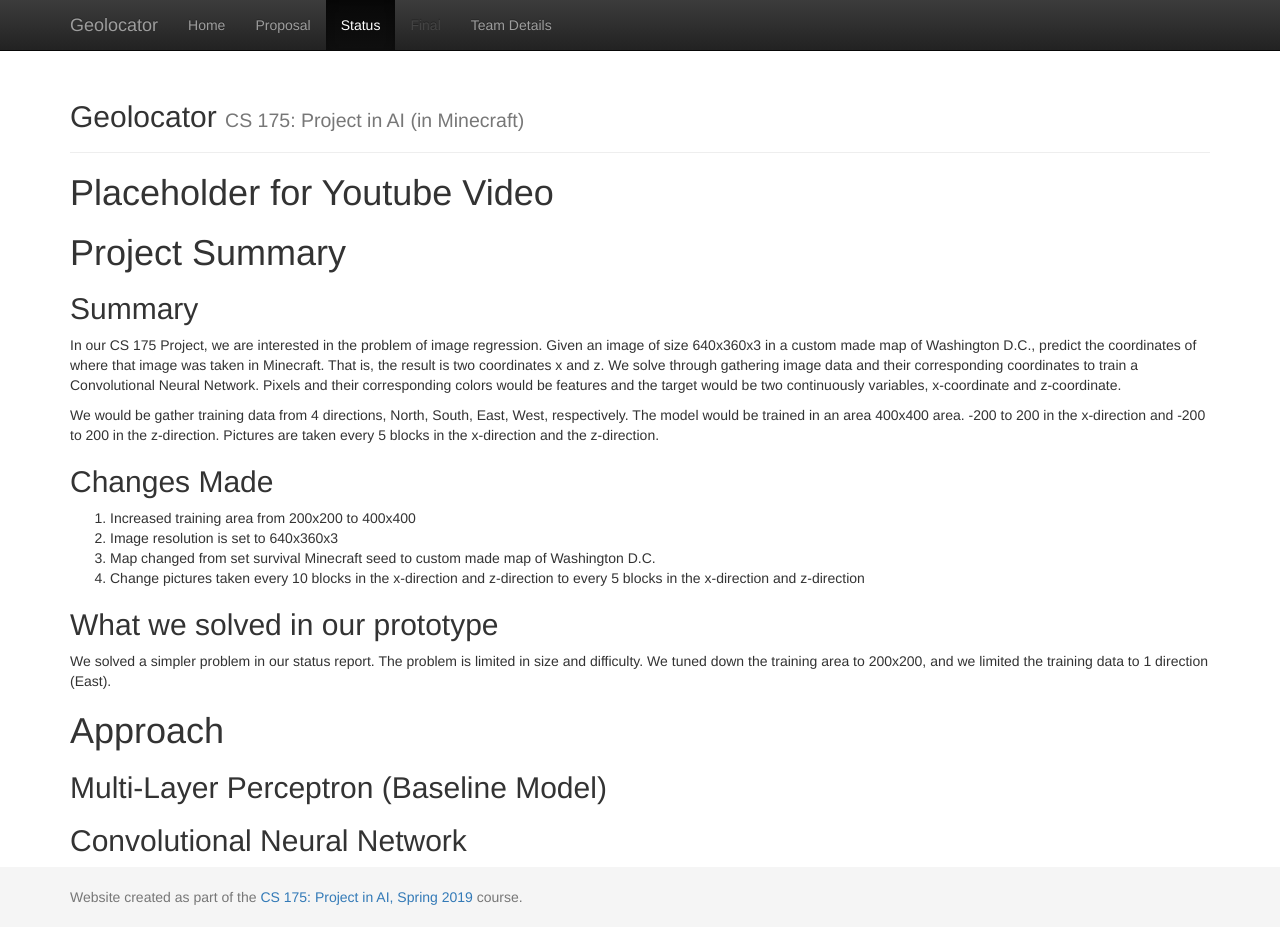
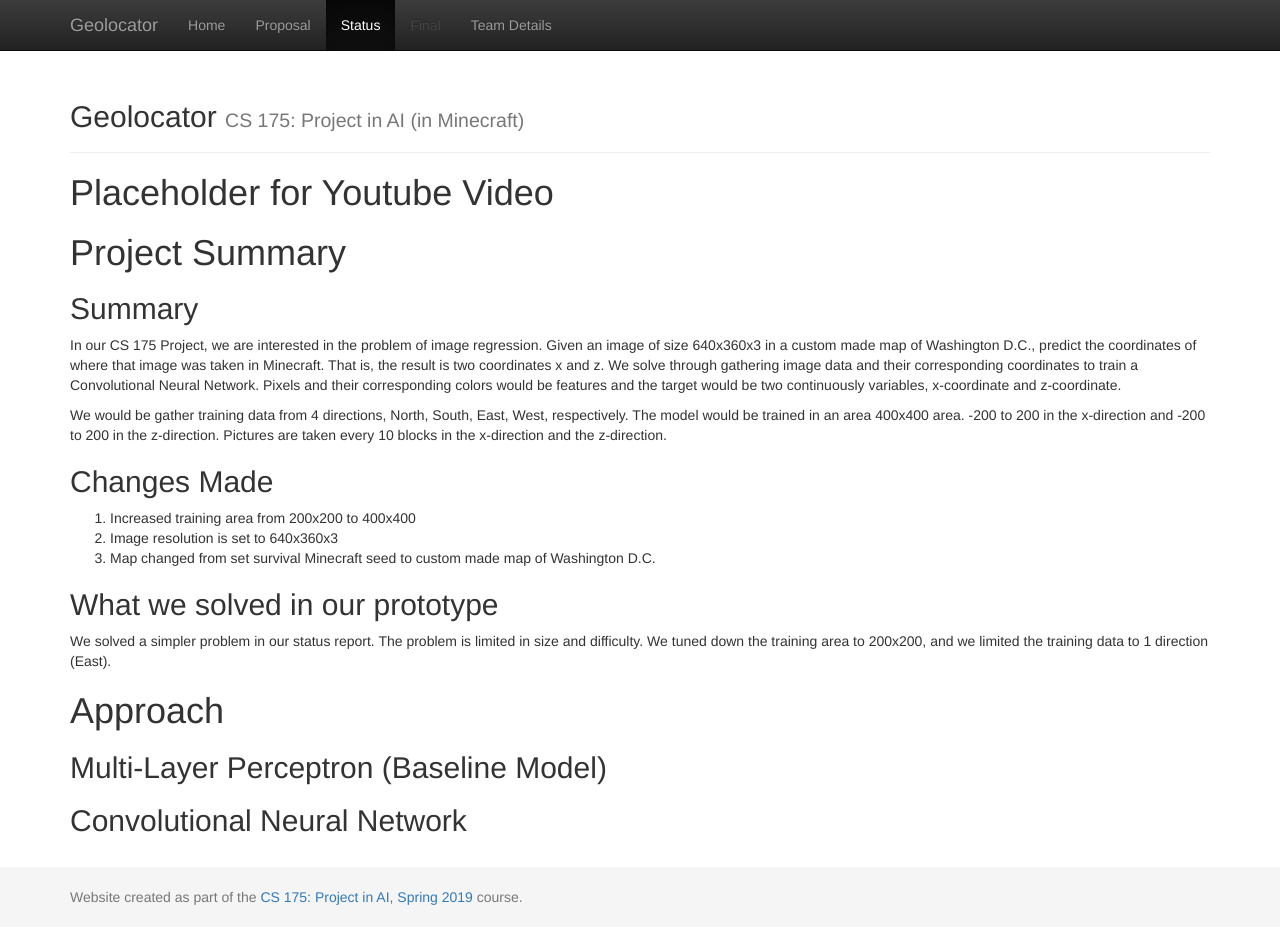
Before and after one commit to TracyZhangyr/Minecraft-Geolocator, a Jekyll site: the page built from docs/status.md, in a window 1280 px wide and 927 px high. Built offline with Jekyll 4.4.1, drawn with Linux system fonts in a browser that asks for light colours.

Commit message:
revert some changes

```diff
--- a/docs/status.md
+++ b/docs/status.md
@@ -12,14 +12,14 @@ title: Status
 
 In our CS 175 Project, we are interested in the problem of image regression. Given an image of size 640x360x3 in a custom made map of Washington D.C., predict the coordinates of where that image was taken in Minecraft. That is, the result is two coordinates x and z. We solve through gathering image data and their corresponding coordinates to train a Convolutional Neural Network. Pixels and their corresponding colors would be features and the target would be two continuously variables, x-coordinate and z-coordinate.
 
-We would be gather training data from 4 directions, North, South, East, West, respectively. The model would be trained in an area 400x400 area. -200 to 200 in the x-direction and -200 to 200 in the z-direction. Pictures are taken every 5 blocks in the x-direction and the z-direction.
+We would be gather training data from 4 directions, North, South, East, West, respectively. The model would be trained in an area 400x400 area. -200 to 200 in the x-direction and -200 to 200 in the z-direction. Pictures are taken every 10 blocks in the x-direction and the z-direction.
 
 ## Changes Made
 
 1.	Increased training area from 200x200 to 400x400
 2.	Image resolution is set to 640x360x3
 3.	Map changed from set survival Minecraft seed to custom made map of Washington D.C.
-4.	Change pictures taken every 10 blocks in the x-direction and z-direction to every 5 blocks in the x-direction and z-direction
+
 
 
 ## What we solved in our prototype
```
